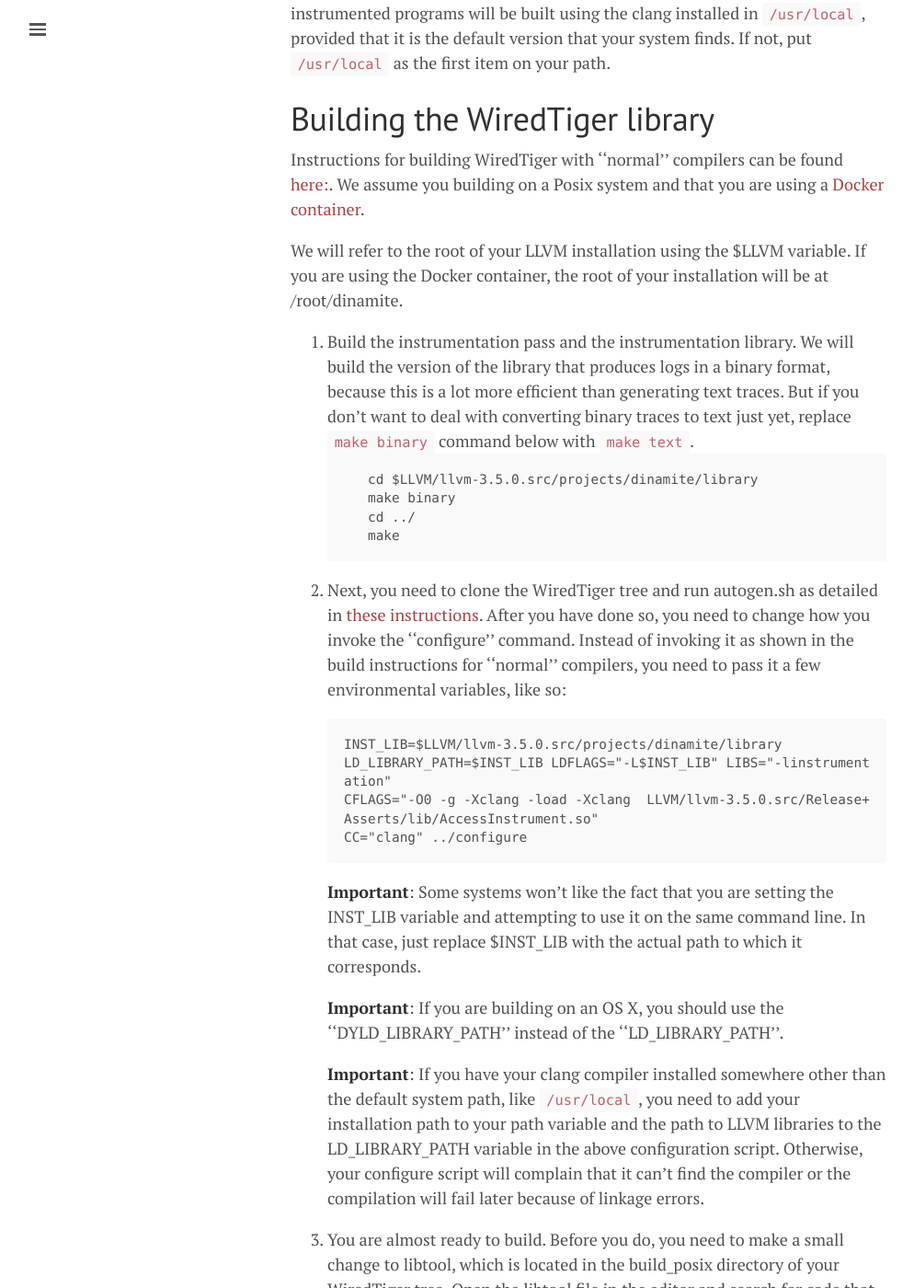
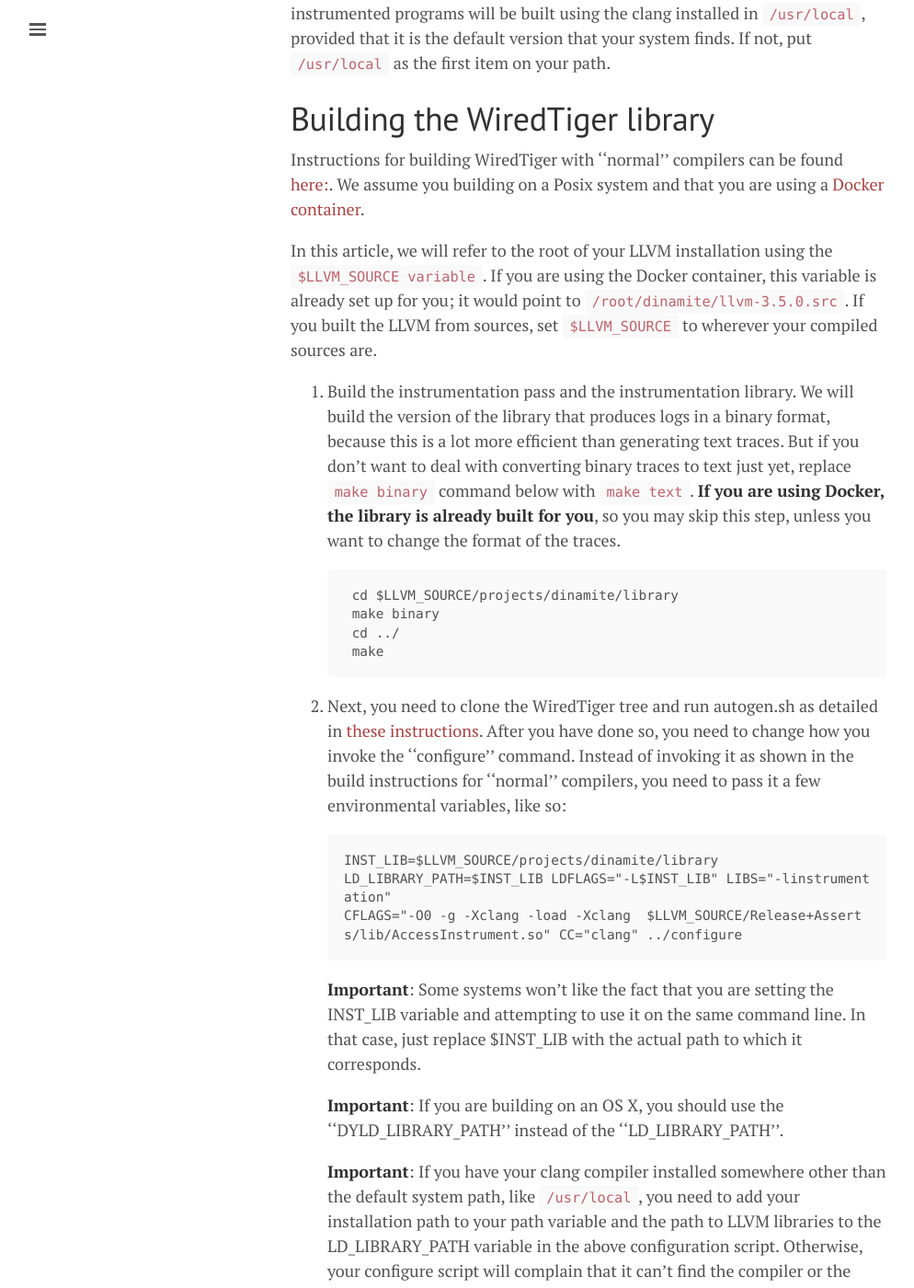
Before and after one commit to dinamite-toolkit/dinamite-toolkit.github.io, a Jekyll site: the page built from _posts/2016-11-12-tech-reports.md, in a window 1280 px wide and 1400 px high, scrolled down 1049 px. Shown: the whole window at 92% size, without its empty margins (0-994 px from the left). Built offline with Jekyll 4.4.1, drawn with Linux system fonts in a browser that asks for light colours; some of the changed text lies outside the part shown.

Commit message:
Attempt to fix formatting, change environment variable names to align with docker.

````diff
--- a/_posts/2016-11-12-tech-reports.md
+++ b/_posts/2016-11-12-tech-reports.md
@@ -35,30 +35,34 @@
 Instructions for building WiredTiger with ''normal'' compilers can be found [here:](http://source.wiredtiger.com/2.8.0/build-posix.html). We assume you
 building on a Posix system and that you are using a [Docker container](https://bitbucket.org/datamancers/dinamite-compiler-docker).
 
-We will refer to the root of your LLVM installation using the $LLVM variable.
-If you are using the Docker container, the root of your installation will be
-at /root/dinamite.
+In this article, we will refer to the root of your LLVM installation using the
+`$LLVM_SOURCE variable`. If you are using the Docker container, this variable is
+already set up for you; it would point to `/root/dinamite/llvm-3.5.0.src`. If you
+built the LLVM from sources, set `$LLVM_SOURCE` to wherever your compiled sources are.
+
 
  1. Build the instrumentation pass and the instrumentation library.
  We will build the version of the library that produces logs in a binary format,
  because this is a lot more efficient than generating text traces. But if you don't
- want to deal with converting binary traces to text just yet, replace ```make binary```
- command below with ```make text```.
- ```
-   cd $LLVM/llvm-3.5.0.src/projects/dinamite/library
-   make binary
-   cd ../
-   make
- ```
+ want to deal with converting binary traces to text just yet, replace `make binary`
+ command below with `make text`. **If you are using Docker, the library is already
+ built for you**, so you may skip this step, unless you want to change the format
+ of the traces.
+
+    ```
+     cd $LLVM_SOURCE/projects/dinamite/library
+     make binary
+     cd ../
+     make
+    ```
 
  2. Next, you need to clone the WiredTiger tree and run autogen.sh as detailed in [these instructions](http://source.wiredtiger.com/2.8.0/build-posix.html).
     After you have done so, you need to change how you invoke the ''configure'' command. Instead of invoking it as shown in the build instructions for
 	''normal'' compilers, you need to pass it a few environmental variables, like so:
 
-	    INST_LIB=$LLVM/llvm-3.5.0.src/projects/dinamite/library
+	    INST_LIB=$LLVM_SOURCE/projects/dinamite/library
 	    LD_LIBRARY_PATH=$INST_LIB LDFLAGS="-L$INST_LIB" LIBS="-linstrumentation"
-	    CFLAGS="-O0 -g -Xclang -load -Xclang  LLVM/llvm-3.5.0.src/Release+Asserts/lib/AccessInstrument.so"
-	    CC="clang" ../configure
+	    CFLAGS="-O0 -g -Xclang -load -Xclang  $LLVM_SOURCE/Release+Asserts/lib/AccessInstrument.so" CC="clang" ../configure
 
     **Important**: Some systems won't like the fact that you are setting the
     INST_LIB variable and attempting to use it on the same command line.
@@ -80,7 +84,7 @@
     Open the libtool file in the editor and search for code that looks sort of
     like this:
 
-      ```
+    ```
       elif test X-lc_r = "X$arg"; then
 	   	case $host in
 		*-*-openbsd* | *-*-freebsd* | *-*-dragonfly* | *-*-bitrig*)
@@ -92,7 +96,7 @@
       func_append deplibs " $arg"
       continue
       ;;
-      ```
+    ```
 
     Instead of the "func_append" line, add the following code snippet:
 
@@ -110,15 +114,17 @@
 	By inserting this if-statement, you are instructing the libtool to not
 	interpret this option as such.
 
-  4. Now invoke the make command as follows:
+ 4. Now invoke the make command as follows:
 
-     ```
-     INST_LIB=$LLVM/llvm-3.5.0.src/projects/dinamite/library DIN_FILTERS="/full/path/to/function_filter.json" make
-     ```
-     The INST_LIB variable tells the compiler where the instrumentation library lives.
-     The DIN_FILTERS variable tells the instrumentation pass what to instrument. If you
-     don't provide the filters file, the compiler will insturment all function calls
-     and memory accesses in your program, which may not be what you want.
+    ```
+     INST_LIB=$LLVM_SOURCE/projects/dinamite/library DIN_FILTERS="/full/path/to/function_filter.json" make
+    ```
+
+    The INST_LIB variable tells the compiler where the instrumentation library lives.
+    If you are using Docker, it's already properly set in your environment.
+    The DIN_FILTERS variable tells the instrumentation pass what to instrument. If you
+    don't provide the filters file, the compiler will insturment all function calls
+    and memory accesses in your program, which may not be what you want.
 
      Here is the
      contents of a ```function_filter.json``` file with reasonable defaults. With this
@@ -142,19 +148,23 @@
      ```
 
  6. If you run a command that uses the instrumented WiredTiger library, you need to provide the path for the instrumentation library. For example, suppose you run wtperf:
+
     ```
-     LD_LIBRARY_PATH=/root/dinamite/llvm-3.5.0.src/projects/dinamite/library ./wtperf
+    LD_LIBRARY_PATH=$LLVM_SOURCE/projects/dinamite/library ./wtperf
     ```
+
     Or, if using a MacOS:
+
     ```
-    DYLD_LIBRARY_PATH=/root/dinamite/llvm-3.5.0.src/projects/dinamite/library ./wtperf
+    DYLD_LIBRARY_PATH=$LLVM_SOURCE/projects/dinamite/library ./wtperf
     ```
+
     To tell the instrumentation library where to put the resulting performance traces,
     that will be generated when your program runs, you can set the DINAMITE_TRACE_PREIX
     variable to the desired location:
 
     ```
-    DINAMITE_TRACE_PREFIX=/path/to/traces DYLD_LIBRARY_PATH=/root/dinamite/llvm-3.5.0.src/projects/dinamite/library ./wtperf
+    DINAMITE_TRACE_PREFIX=/path/to/traces DYLD_LIBRARY_PATH=$LLVM_SOURCE/projects/dinamite/library ./wtperf
     ```
 
 That's it! Now watch your program run and generate traces.
````
